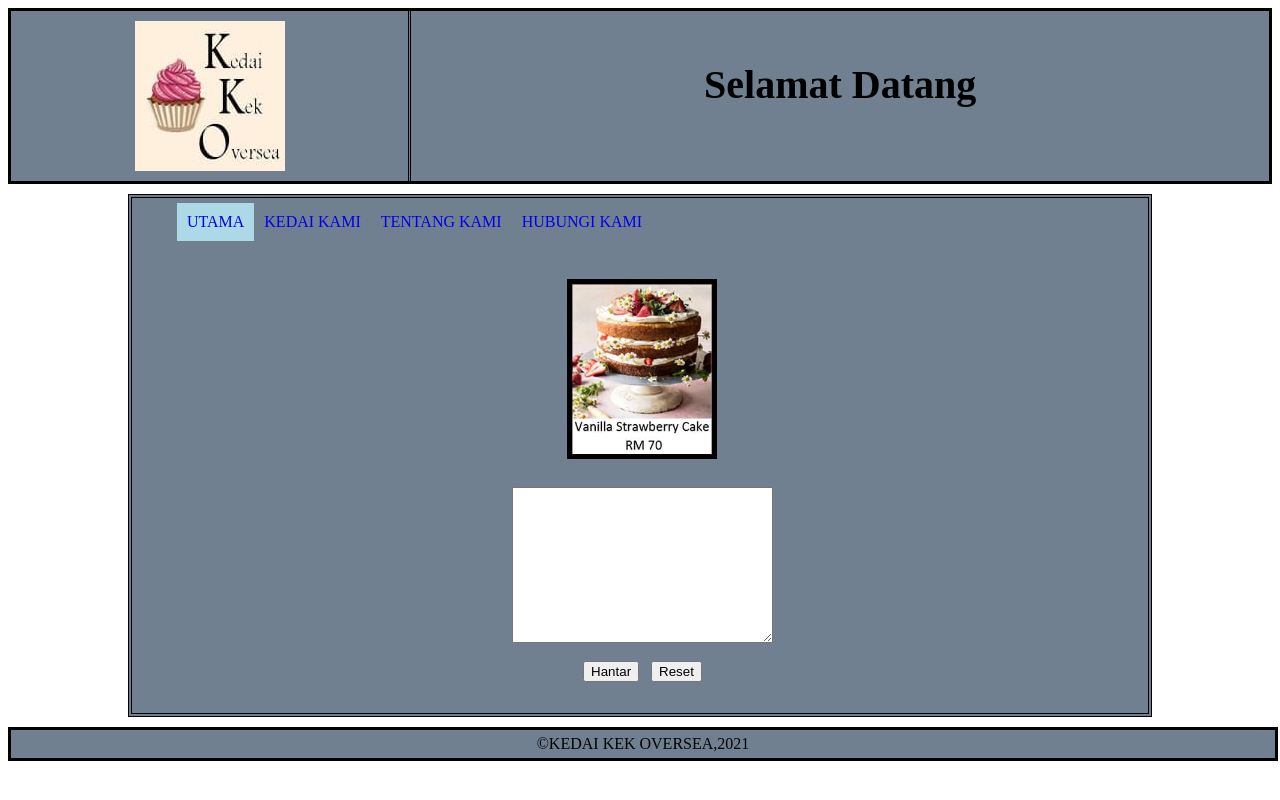
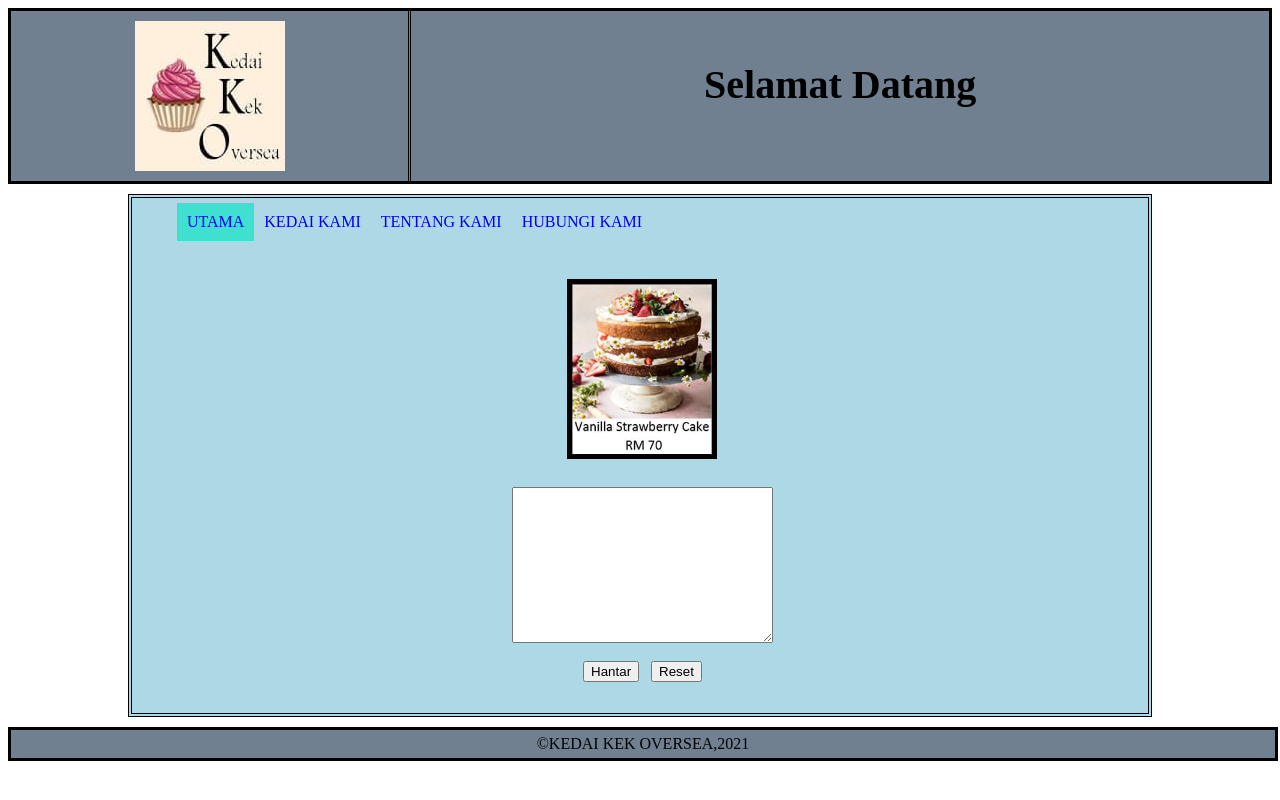
Before and after one commit to fxzhurin/KPD1023_KEDAI_KEK_OVERSEA, a plain HTML site: page komen.html in a window 1280 px wide. In both pictures the pointer is over the item "UTAMA". Drawn offline with Linux system fonts and the light colour scheme.

Commit message:
Update komen.html

```diff
--- a/komen.html
+++ b/komen.html
@@ -37,7 +37,7 @@
         padding-top: 5px;
         padding-bottom: 5px;
         padding-left: 5px;
-        background-color: slategray;
+        background-color: lightblue;
       }
       ul {
         list-style-type: none;
@@ -54,7 +54,7 @@
          float: left;
       }
       li:hover {
-        background-color: lightblue;
+        background-color: turquoise;
       }
       .kandungan {
         width: 65%;
```
